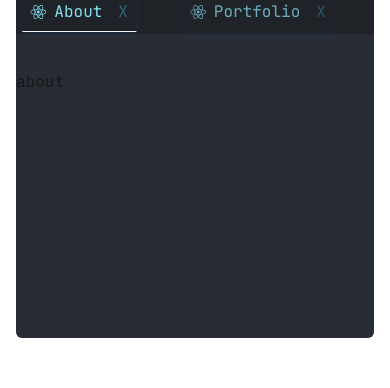
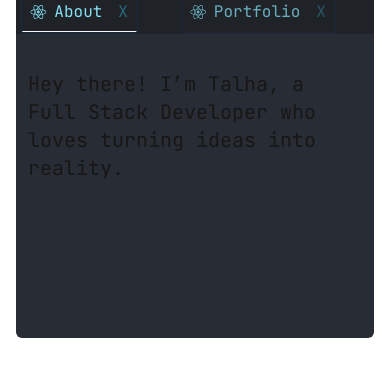
Before and after one commit to talhaceliktas/talhaceliktas-website, a Next.js app: page /about in a window 390 px wide. Shown: the part 302-690 px from the top of the page. Built offline with nearby package versions, Linux system fonts and the light colour scheme; a web font is replaced by a local one.

Commit message:
idebox setted for responsive

```diff
--- a/app/_components/IDEBox.jsx
+++ b/app/_components/IDEBox.jsx
@@ -93,7 +93,15 @@ const IDEBox = ({ children }) => {
         <IDEButtons />
         <IDEPages />
         <IDELocation />
-        <div>{children}</div>
+        <div
+          className={`flex flex-1 overflow-auto px-3 ${
+            ideIsFullScreen
+              ? "text-2xl sm:text-3xl md:text-4xl"
+              : "text-xl sm:text-2xl md:text-3xl"
+          }`}
+        >
+          {children}
+        </div>
       </div>
     </div>
   );
--- a/app/_components/IDEPages.jsx
+++ b/app/_components/IDEPages.jsx
@@ -13,7 +13,7 @@ const IDEPages = () => {
   }, [pathName, addPage]);
 
   return (
-    <div className="text-primary-300 bg-primary-800 flex w-full items-center overflow-auto text-xl">
+    <div className="text-primary-300 bg-primary-800 flex w-full items-center overflow-auto overflow-y-hidden text-xl">
       {openedPages.map((page) => (
         <IDEPage page={page} key={page} />
       ))}
--- a/app/about/page.jsx
+++ b/app/about/page.jsx
@@ -1,7 +1,14 @@
 import React from "react";
 
 const Page = () => {
-  return <div>about</div>;
+  return (
+    <div>
+      <p>
+        Hey there! I’m Talha, a Full Stack Developer who loves turning ideas
+        into reality.
+      </p>
+    </div>
+  );
 };
 
 export default Page;
```
